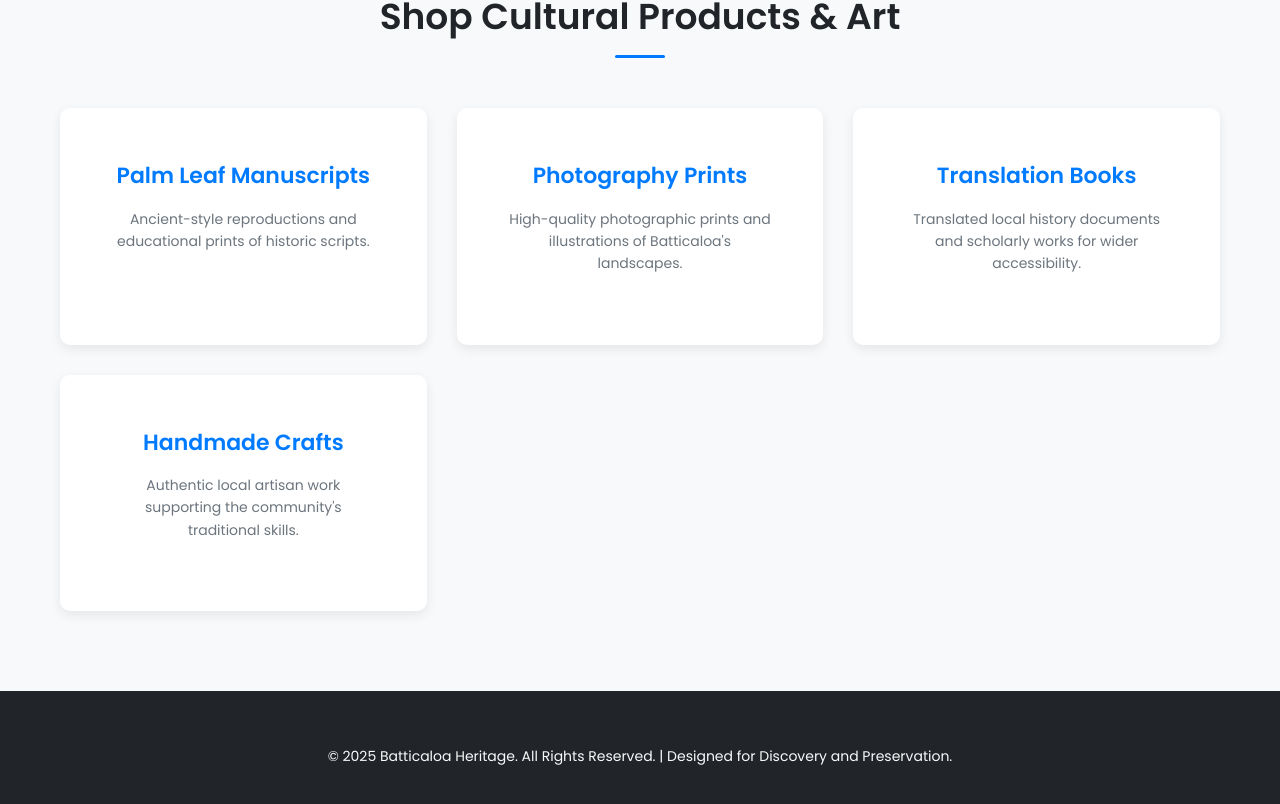
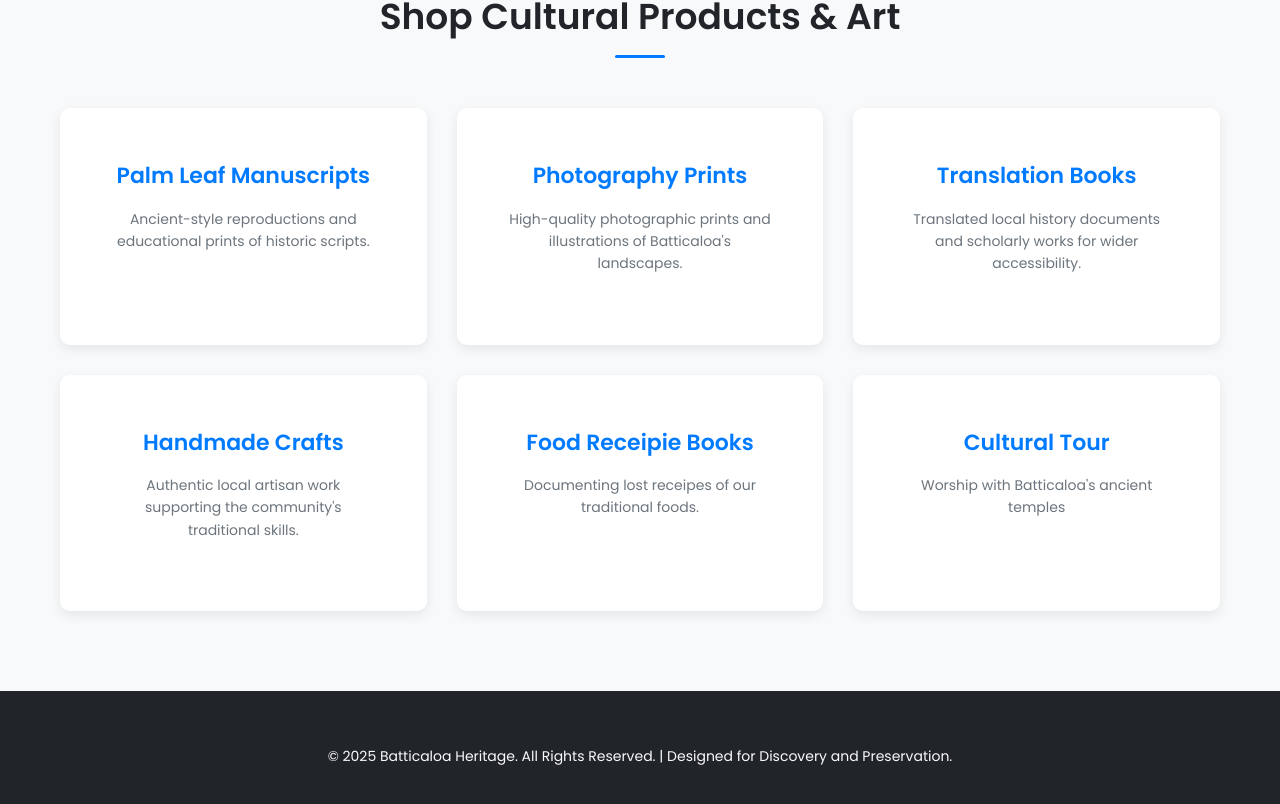
Before and after one commit to thivaharan-selvanayagam/mattakalappu-frontend, a Next.js app: page / in a window 1280 px wide. Shown: the part 1874-2678 px from the top of the page. Built offline with nearby package versions, Linux system fonts and the light colour scheme; no server answers.

Commit message:
shop section updated

```diff
--- a/pages/index.js
+++ b/pages/index.js
@@ -158,6 +158,18 @@ export default function Home({ posts }) {
                         <div className="card-content">
                             <h3>Handmade Crafts</h3>
                             <p>Authentic local artisan work supporting the community's traditional skills.</p>
+                        </div>
+                    </div>
+                    <div className="card">
+                        <div className="card-content">
+                            <h3>Food Receipie Books</h3>
+                            <p>Documenting lost receipes of our traditional foods.</p>
+                        </div>
+                    </div>
+                    <div className="card">
+                        <div className="card-content">
+                            <h3>Cultural Tour</h3>
+                            <p>Worship with Batticaloa's ancient temples</p>
                         </div>
                     </div>
                 </div>
```
